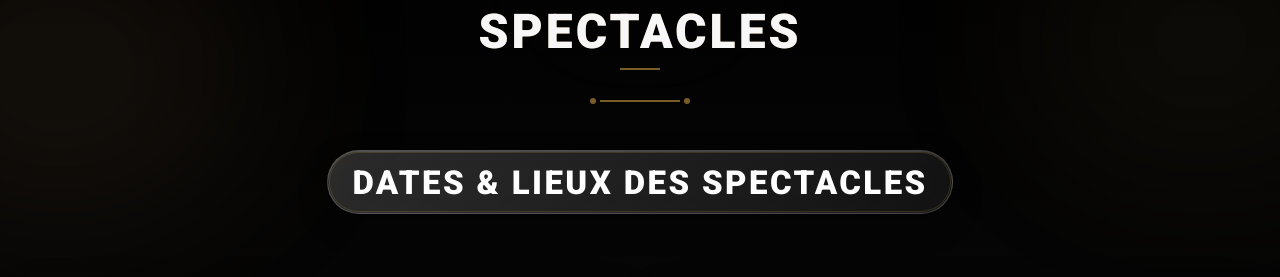
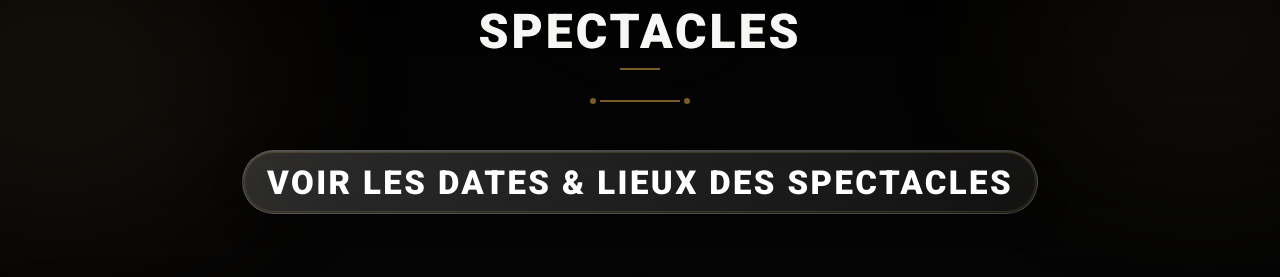
Before and after one commit to TaoXAdmin/RomainDewasme, a website: page index.html in a window 1280 px wide. Shown: the part 1353-1630 px from the top of the page. Drawn offline with nearby package versions, Linux system fonts and the light colour scheme; a web font is replaced by a local one.

Commit message:
Update index.html

```diff
--- a/index.html
+++ b/index.html
@@ -339,7 +339,7 @@
 
         <div class="Spectacles__cta-wrap">
           <a href="actus.html" class="spectacles-cta">
-            <span class="spectacles-cta__text">Dates & lieux des spectacles</span>
+            <span class="spectacles-cta__text">VOIR LES Dates & lieux des spectacles</span>
 
           </a>
         </div>
```
